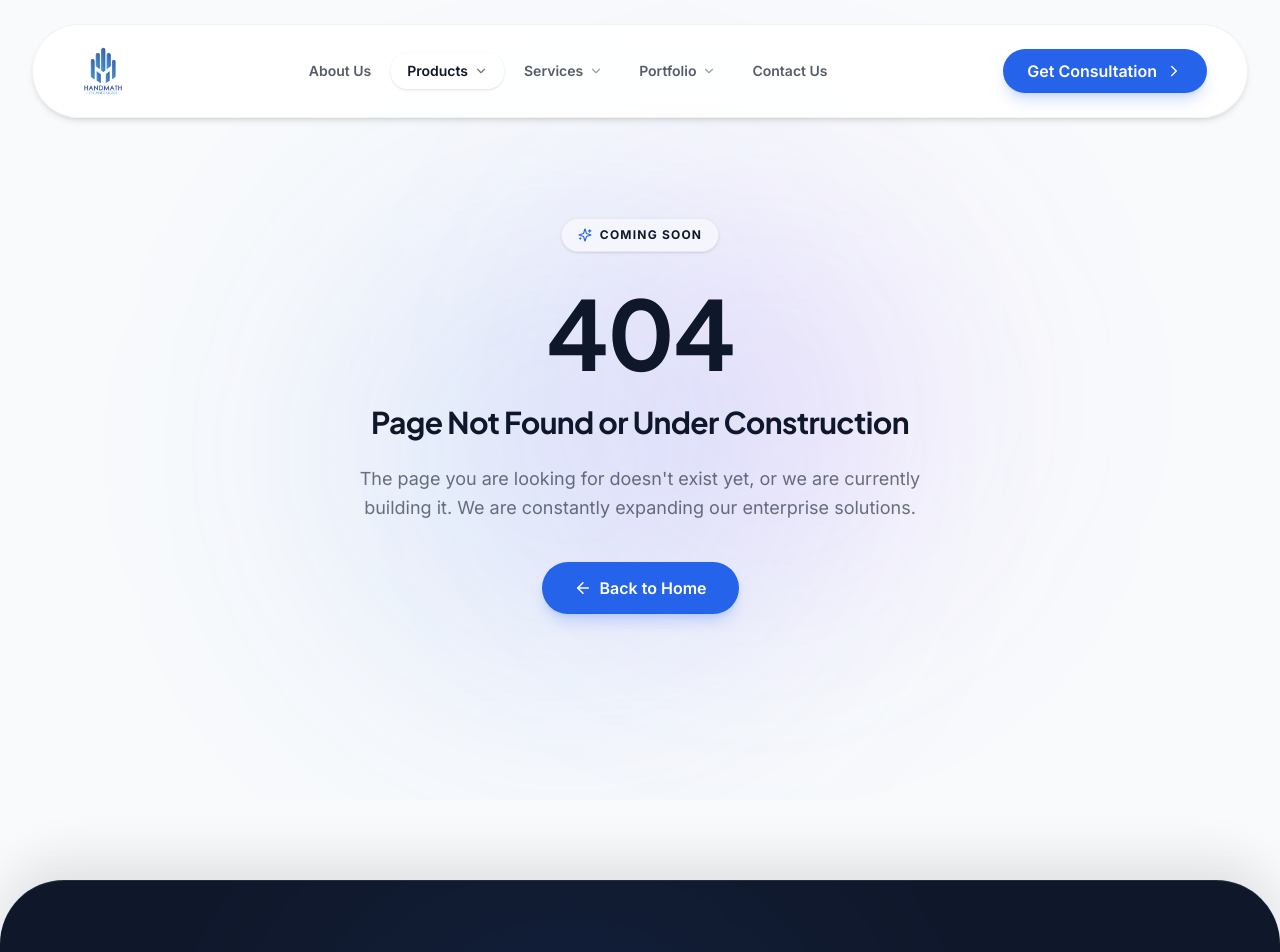
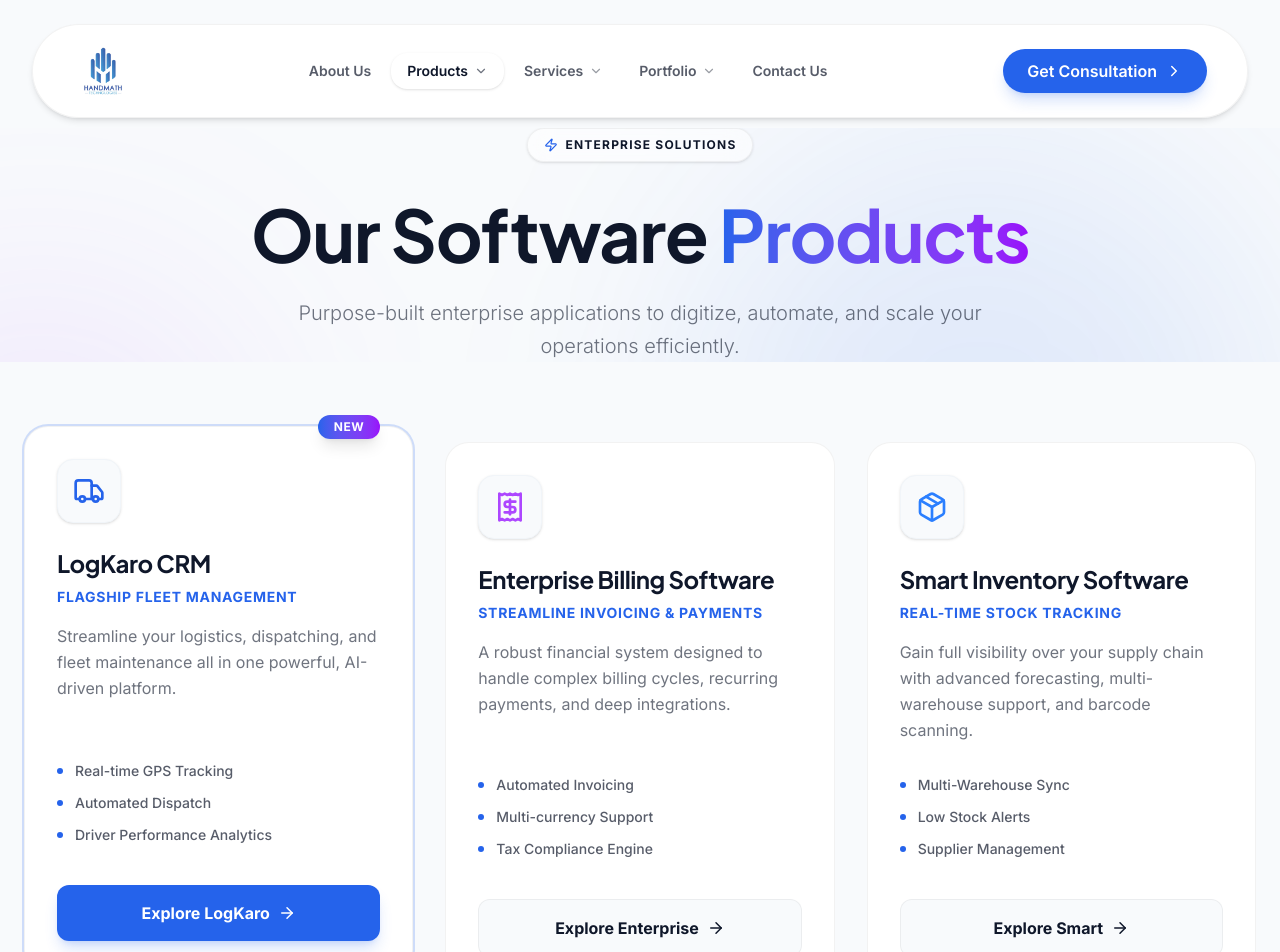
Before and after one commit to Abhaypraja09/Hand-Math, a React (Vite) app: page /products in a window 1280 px wide. Shown: the top 952 px of the page. Built offline with nearby package versions, Linux system fonts and the light colour scheme.

Commit message:
Update NotFound and add Products page

```diff
--- a/src/App.jsx
+++ b/src/App.jsx
@@ -23,6 +23,7 @@
 const Workflow = lazy(() => import('./pages/Workflow'));
 const Features = lazy(() => import('./pages/Features'));
 const Pricing = lazy(() => import('./pages/Pricing'));
+const Products = lazy(() => import('./pages/Products'));
 
 function App() {
   return (
@@ -38,6 +39,7 @@
             <Route path="/logkaro/workflow" element={<Workflow />} />
             <Route path="/logkaro/features" element={<Features />} />
             <Route path="/logkaro/pricing" element={<Pricing />} />
+            <Route path="/products" element={<Products />} />
             <Route path="/services" element={<Services />} />
             <Route path="/services/web-development" element={<WebDevelopment />} />
             <Route path="/services/app-development" element={<AppDevelopment />} />
--- a/src/pages/NotFound.jsx
+++ b/src/pages/NotFound.jsx
@@ -1,9 +1,30 @@
 import React from 'react';
 import { motion } from 'framer-motion';
 import { Link as RouterLink } from 'react-router-dom';
-import { ArrowLeft, Sparkles } from 'lucide-react';
+import { ArrowLeft, Sparkles, Home, Briefcase, Phone, Zap } from 'lucide-react';
 
 const NotFound = () => {
+  const quickLinks = [
+    {
+      title: 'Our Services',
+      description: 'Explore our web, app, and AI solutions.',
+      icon: <Briefcase className="text-electric" size={24} />,
+      link: '/services'
+    },
+    {
+      title: 'LogKaro CRM',
+      description: 'Discover our flagship fleet management CRM.',
+      icon: <Zap className="text-electric" size={24} />,
+      link: '/logkaro'
+    },
+    {
+      title: 'Contact Support',
+      description: 'Need help? Get in touch with our team.',
+      icon: <Phone className="text-electric" size={24} />,
+      link: '/contact'
+    }
+  ];
+
   return (
     <div className="min-h-screen bg-offwhite flex items-center justify-center pt-32 pb-24 relative overflow-hidden">
       {/* Background Gradients */}
@@ -12,7 +33,8 @@
          <div className="absolute bottom-1/4 right-1/4 w-[400px] h-[400px] bg-purple-500/10 blur-[120px] rounded-full" />
       </div>
 
-      <div className="container mx-auto px-6 relative z-10 text-center">
+      <div className="container mx-auto px-6 relative z-10">
+        <div className="max-w-4xl mx-auto text-center">
           <motion.div
             initial={{ opacity: 0, scale: 0.9 }}
             animate={{ opacity: 1, scale: 1 }}
@@ -20,46 +42,60 @@
             className="inline-flex items-center gap-2 px-4 py-2 bg-white/50 border border-black/5 rounded-full font-bold text-xs uppercase tracking-widest text-navy mb-8 shadow-sm backdrop-blur-md"
           >
             <Sparkles size={14} className="text-electric" />
-          Coming Soon
+            404 Error
           </motion.div>
 
           <motion.h1
             initial={{ opacity: 0, y: 20 }}
             animate={{ opacity: 1, y: 0 }}
             transition={{ delay: 0.1, duration: 0.6 }}
-          className="text-6xl md:text-8xl font-heading font-bold text-navy mb-6 tracking-tight"
+            className="text-5xl md:text-7xl font-heading font-bold text-navy mb-6 tracking-tight"
           >
-          404
+            Page Not Found
           </motion.h1>
-
-        <motion.h2
-          initial={{ opacity: 0, y: 20 }}
-          animate={{ opacity: 1, y: 0 }}
-          transition={{ delay: 0.2, duration: 0.6 }}
-          className="text-2xl md:text-3xl font-heading font-bold text-navy mb-6"
-        >
-          Page Not Found or Under Construction
-        </motion.h2>
 
           <motion.p
             initial={{ opacity: 0, y: 20 }}
             animate={{ opacity: 1, y: 0 }}
             transition={{ delay: 0.3, duration: 0.6 }}
-          className="text-lg text-navy/60 max-w-xl mx-auto mb-10 leading-relaxed"
+            className="text-lg text-navy/60 max-w-xl mx-auto mb-12 leading-relaxed"
           >
-          The page you are looking for doesn't exist yet, or we are currently building it. We are constantly expanding our enterprise solutions.
+            The page you are looking for doesn't exist yet, or we are currently building it. We are constantly expanding our enterprise solutions. Here are some helpful links to get you back on track:
           </motion.p>
 
           <motion.div
             initial={{ opacity: 0, y: 20 }}
             animate={{ opacity: 1, y: 0 }}
             transition={{ delay: 0.4, duration: 0.6 }}
+            className="grid md:grid-cols-3 gap-6 mb-12 text-left"
           >
-          <RouterLink to="/" className="btn-primary inline-flex items-center gap-2 shadow-lg shadow-electric/20 hover:shadow-electric/40">
-            <ArrowLeft size={18} />
-            Back to Home
+            {quickLinks.map((item, index) => (
+              <RouterLink
+                key={index}
+                to={item.link}
+                className="group bg-white/60 backdrop-blur-sm border border-black/5 rounded-2xl p-6 hover:bg-white hover:shadow-xl hover:shadow-electric/10 transition-all duration-300"
+              >
+                <div className="w-12 h-12 bg-electric/10 rounded-xl flex items-center justify-center mb-4 group-hover:scale-110 transition-transform duration-300">
+                  {item.icon}
+                </div>
+                <h3 className="font-heading font-bold text-navy mb-2">{item.title}</h3>
+                <p className="text-sm text-navy/60">{item.description}</p>
+              </RouterLink>
+            ))}
+          </motion.div>
+
+          <motion.div
+            initial={{ opacity: 0, y: 20 }}
+            animate={{ opacity: 1, y: 0 }}
+            transition={{ delay: 0.5, duration: 0.6 }}
+            className="flex justify-center"
+          >
+            <RouterLink to="/" className="btn-primary inline-flex items-center gap-2 shadow-lg shadow-electric/20 hover:shadow-electric/40 px-8 py-4">
+              <Home size={18} />
+              Back to Homepage
             </RouterLink>
           </motion.div>
+        </div>
       </div>
     </div>
   );
--- /dev/null
+++ b/src/pages/Products.jsx
@@ -0,0 +1,128 @@
+import React from 'react';
+import { motion } from 'framer-motion';
+import { Truck, Receipt, Package, ArrowRight, Zap } from 'lucide-react';
+import { Link as RouterLink } from 'react-router-dom';
+
+const ProductsPage = () => {
+  const products = [
+    {
+      id: 'logkaro',
+      title: 'LogKaro CRM',
+      subtitle: 'Flagship Fleet Management',
+      description: 'Streamline your logistics, dispatching, and fleet maintenance all in one powerful, AI-driven platform.',
+      icon: <Truck size={32} className="text-electric" />,
+      features: ['Real-time GPS Tracking', 'Automated Dispatch', 'Driver Performance Analytics'],
+      link: '/logkaro',
+      badge: 'NEW',
+      isPrimary: true
+    },
+    {
+      id: 'billing',
+      title: 'Enterprise Billing Software',
+      subtitle: 'Streamline Invoicing & Payments',
+      description: 'A robust financial system designed to handle complex billing cycles, recurring payments, and deep integrations.',
+      icon: <Receipt size={32} className="text-purple-500" />,
+      features: ['Automated Invoicing', 'Multi-currency Support', 'Tax Compliance Engine'],
+      link: '/billing-software',
+      isPrimary: false
+    },
+    {
+      id: 'inventory',
+      title: 'Smart Inventory Software',
+      subtitle: 'Real-time Stock Tracking',
+      description: 'Gain full visibility over your supply chain with advanced forecasting, multi-warehouse support, and barcode scanning.',
+      icon: <Package size={32} className="text-blue-500" />,
+      features: ['Multi-Warehouse Sync', 'Low Stock Alerts', 'Supplier Management'],
+      link: '/inventory-software',
+      isPrimary: false
+    }
+  ];
+
+  return (
+    <div className="bg-offwhite min-h-screen pt-32 pb-24">
+      {/* Header Section */}
+      <section className="relative overflow-hidden mb-20">
+        <div className="absolute top-0 right-0 w-[600px] h-[600px] bg-electric/10 blur-[120px] rounded-full pointer-events-none" />
+        <div className="absolute top-40 -left-40 w-[400px] h-[400px] bg-purple-500/10 blur-[120px] rounded-full pointer-events-none" />
+
+        <div className="container mx-auto px-6 relative z-10 text-center max-w-4xl">
+          <motion.div
+            initial={{ opacity: 0, scale: 0.9 }}
+            animate={{ opacity: 1, scale: 1 }}
+            className="inline-flex items-center gap-2 px-4 py-2 bg-white/50 border border-black/5 rounded-full font-bold text-xs uppercase tracking-widest text-navy mb-8 shadow-sm backdrop-blur-md"
+          >
+            <Zap size={14} className="text-electric" /> Enterprise Solutions
+          </motion.div>
+
+          <motion.h1
+            initial={{ opacity: 0, y: 20 }}
+            animate={{ opacity: 1, y: 0 }}
+            className="text-5xl md:text-7xl font-heading font-bold mb-6 text-navy tracking-tight leading-[1.1]"
+          >
+            Our Software <span className="text-transparent bg-clip-text bg-gradient-to-r from-electric to-purple-600">Products</span>
+          </motion.h1>
+
+          <motion.p
+            initial={{ opacity: 0, y: 20 }}
+            animate={{ opacity: 1, y: 0 }}
+            transition={{ delay: 0.1 }}
+            className="text-xl text-navy/60 font-light leading-relaxed max-w-3xl mx-auto"
+          >
+            Purpose-built enterprise applications to digitize, automate, and scale your operations efficiently.
+          </motion.p>
+        </div>
+      </section>
+
+      {/* Products Grid */}
+      <section className="container mx-auto px-6 relative z-10">
+        <div className="grid grid-cols-1 lg:grid-cols-3 gap-8">
+          {products.map((product, idx) => (
+            <motion.div
+              key={product.id}
+              initial={{ opacity: 0, y: 20 }}
+              animate={{ opacity: 1, y: 0 }}
+              transition={{ delay: 0.1 * idx }}
+              className={`relative bg-white border border-black/5 rounded-3xl p-8 hover:shadow-2xl hover:shadow-electric/10 transition-all duration-500 flex flex-col ${product.isPrimary ? 'ring-2 ring-electric/20 lg:-translate-y-4' : ''}`}
+            >
+              {product.badge && (
+                <div className="absolute -top-3 right-8 px-4 py-1 bg-gradient-to-r from-electric to-purple-600 text-white text-xs font-bold uppercase tracking-wider rounded-full shadow-lg">
+                  {product.badge}
+                </div>
+              )}
+
+              <div className="w-16 h-16 rounded-2xl bg-slate-50 flex items-center justify-center mb-6 shadow-sm border border-slate-100">
+                {product.icon}
+              </div>
+
+              <h3 className="text-2xl font-heading font-bold text-navy mb-2">{product.title}</h3>
+              <p className="text-sm font-bold text-electric mb-4 uppercase tracking-wider">{product.subtitle}</p>
+              <p className="text-navy/60 leading-relaxed mb-8 flex-grow">{product.description}</p>
+
+              <ul className="space-y-3 mb-10">
+                {product.features.map((feature, fIdx) => (
+                  <li key={fIdx} className="flex items-center gap-3 text-sm text-navy/70 font-medium">
+                    <div className="w-1.5 h-1.5 rounded-full bg-electric shrink-0" />
+                    {feature}
+                  </li>
+                ))}
+              </ul>
+
+              <RouterLink
+                to={product.link}
+                className={`w-full py-4 rounded-xl font-bold flex items-center justify-center gap-2 transition-all ${
+                  product.isPrimary
+                    ? 'bg-electric text-white hover:bg-blue-600 shadow-lg shadow-electric/20'
+                    : 'bg-offwhite text-navy hover:bg-navy/5 border border-black/5'
+                }`}
+              >
+                Explore {product.title.split(' ')[0]} <ArrowRight size={18} />
+              </RouterLink>
+            </motion.div>
+          ))}
+        </div>
+      </section>
+    </div>
+  );
+};
+
+export default ProductsPage;
```
Lines whose indentation alone changed are shown as unchanged.
